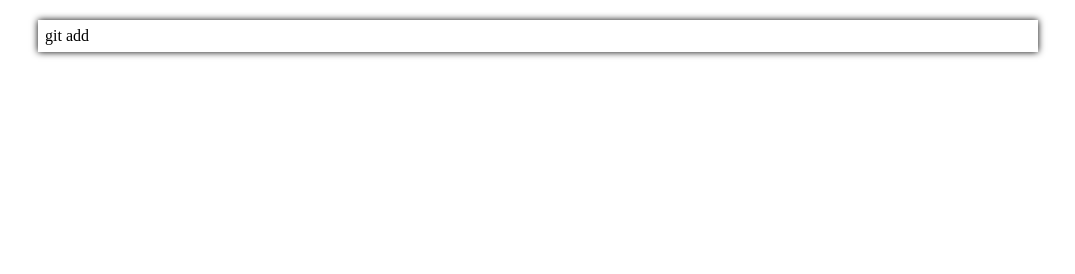
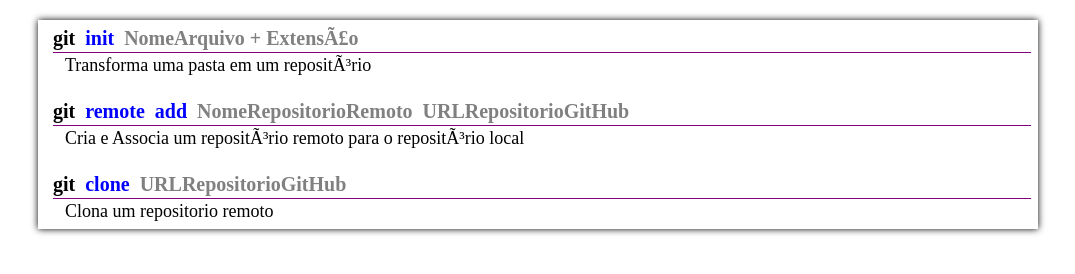
Before and after one commit to Mauricio-Silva/Git_Alura, a plain HTML site: page index.html in a window 1280 px wide. Shown: the whole page, without its empty margins (102-1177 px from the left). Drawn offline with Linux system fonts and the light colour scheme.

Commit message:
Estrutura Web Page

```diff
--- a/index.css
+++ b/index.css
@@ -9,7 +9,37 @@
 }
 
 .item {
-	margin-top: 7px;
-	margin-bottom: 7px;
+	display: flex;
+	flex-direction: column;
+	margin-top: 10px;
+	margin-bottom: 10px;
 	padding: 7px;
+	padding-left: 15px;
+	transition: border-left 0.3s ease-out;
 }
+.item:hover {
+	border-left: 10px solid red;
+}
+
+
+.comand {
+	display: flex;
+	font-size: 20px;
+	font-weight: bold;
+	padding-bottom: 2px;
+}
+.c-git, .c-key, .c-args {
+	display: flex;
+	padding-right: 10px;
+}
+.c-key {color: blue;}
+.c-args {color: grey;}
+
+
+.description {
+	display: flex;
+	font-size: 18px;
+	border-top: 1px solid purple;
+	padding-top: 2px;
+	padding-left: 12px;
+}
--- a/index.html
+++ b/index.html
@@ -6,9 +6,42 @@
 	</head>
 	<body>
 		<section>
+
 			<div class="item">
-				git add
+				<div class="comand">
+					<div class="c-git">git</div>
+					<div class="c-key">init</div>
+					<div class="c-args">NomeArquivo + Extensão</div>
+				</div>
+				<div class="description">
+					Transforma uma pasta em um repositório
+				</div>
 			</div>
+
+			<div class="item">
+				<div class="comand">
+					<div class="c-git">git</div>
+					<div class="c-key">remote</div>
+					<div class="c-key">add</div>
+					<div class="c-args">NomeRepositorioRemoto</div>
+					<div class="c-args">URLRepositorioGitHub</div>
+				</div>
+				<div class="description">
+					Cria e Associa um repositório remoto para o repositório local
+				</div>
+			</div>
+
+			<div class="item">
+				<div class="comand">
+					<div class="c-git">git</div>
+					<div class="c-key">clone</div>
+					<div class="c-args">URLRepositorioGitHub</div>
+				</div>
+				<div class="description">
+					Clona um repositorio remoto
+				</div>
+			</div>
+
 		</section>
 	</body>
 </hmtl>
```
Also changed, not shown: Git_Alura.txt.
